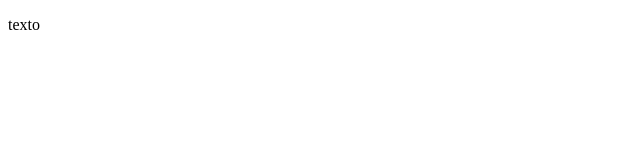
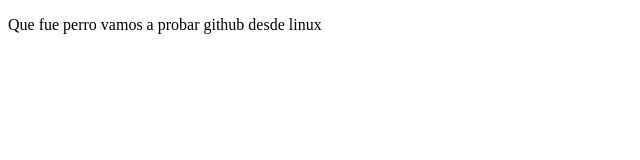
Before and after one commit to IsaiasZc/demoborrar, a plain HTML site: page index.html in a window 1280 px wide. Shown: the whole page, without its empty margins (0-640 px from the left). Drawn offline with Linux system fonts and the light colour scheme.

Commit message:
a few changes in index

```diff
--- a/index.html
+++ b/index.html
@@ -7,6 +7,6 @@
     <title>que fue perro</title>
 </head>
 <body>
-    <p>texto</p>
+    <p>Que fue perro vamos a probar github desde linux</p>
 </body>
 </html>
```
